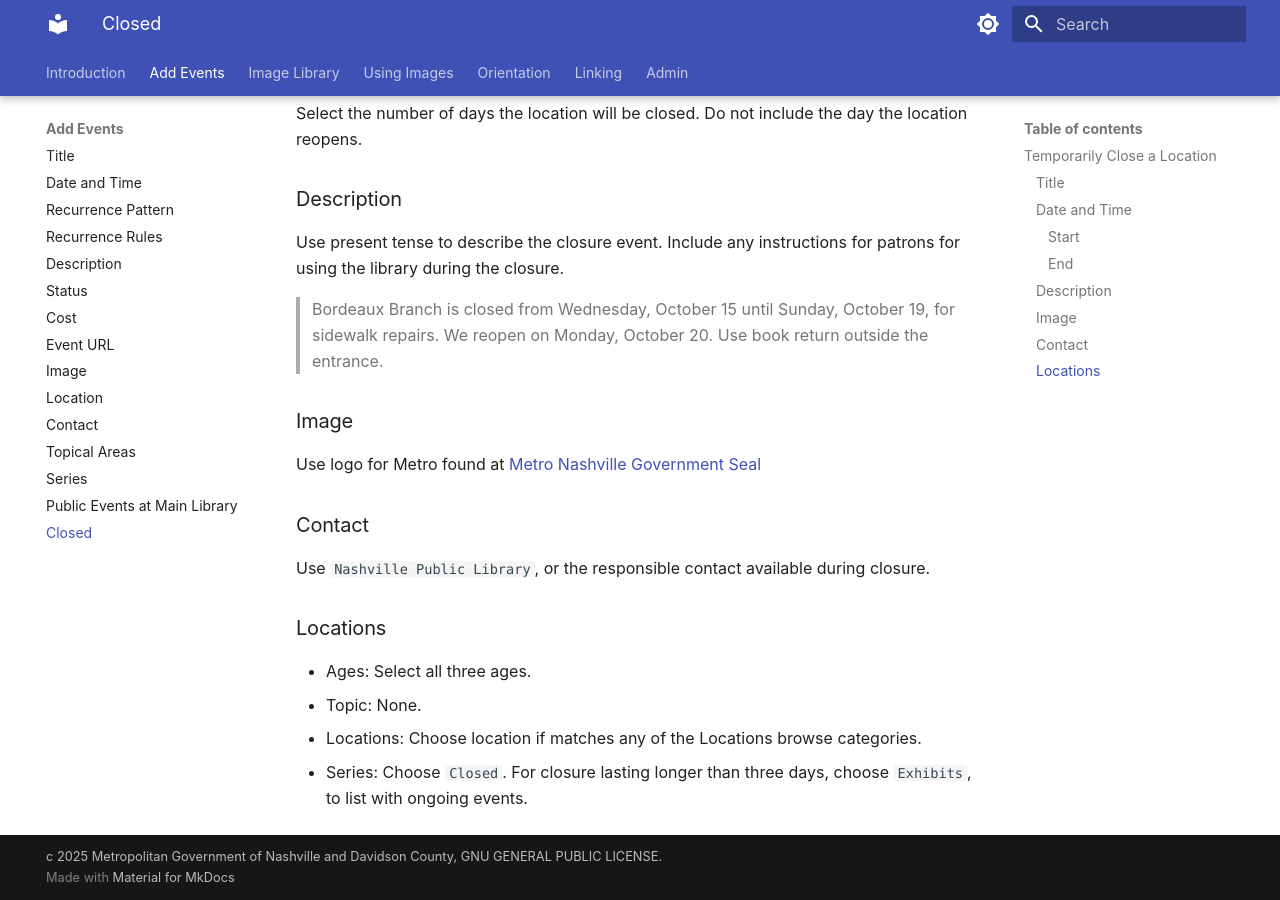
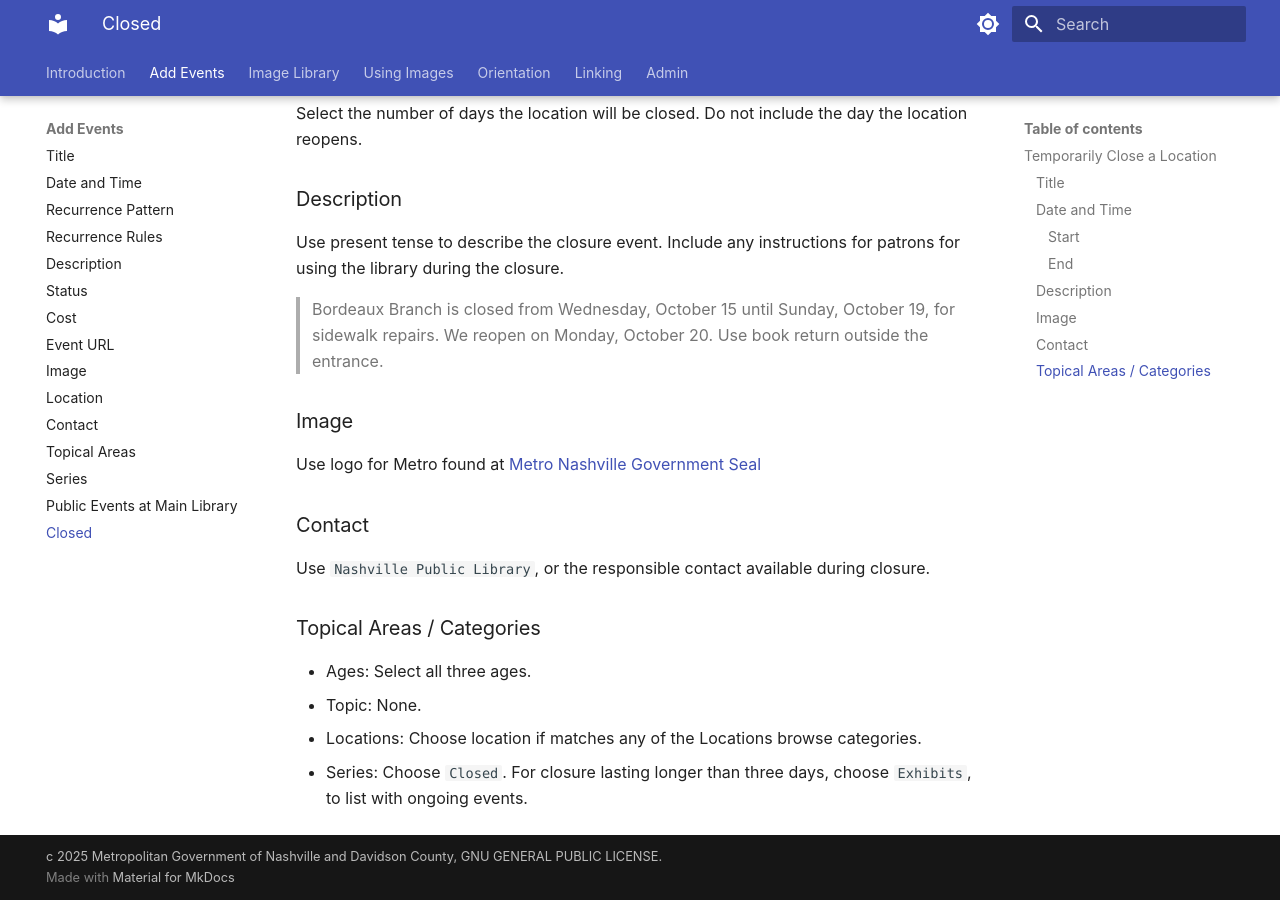
Before and after one commit to Nashville-Public-Library/bedework-docs, an MkDocs documentation site: the page built from docs/add-events/closed.md, in a window 1280 px wide and 900 px high, scrolled down 685 px. Built offline with MkDocs 1.6.1 and Material for MkDocs 9.7.7, drawn with Linux system fonts in a browser that asks for light colours.

Commit message:
added even more topical areas categories guidance

```diff
--- a/docs/add-events/closed.md
+++ b/docs/add-events/closed.md
@@ -43,7 +43,7 @@ Use logo for Metro found at [Metro Nashville Government Seal](/image-library/org
 
 Use `Nashville Public Library`, or the responsible contact available during closure.
 
-### Locations
+### Topical Areas / Categories
 
 - Ages: Select all three ages.
 - Topic: None.
```
